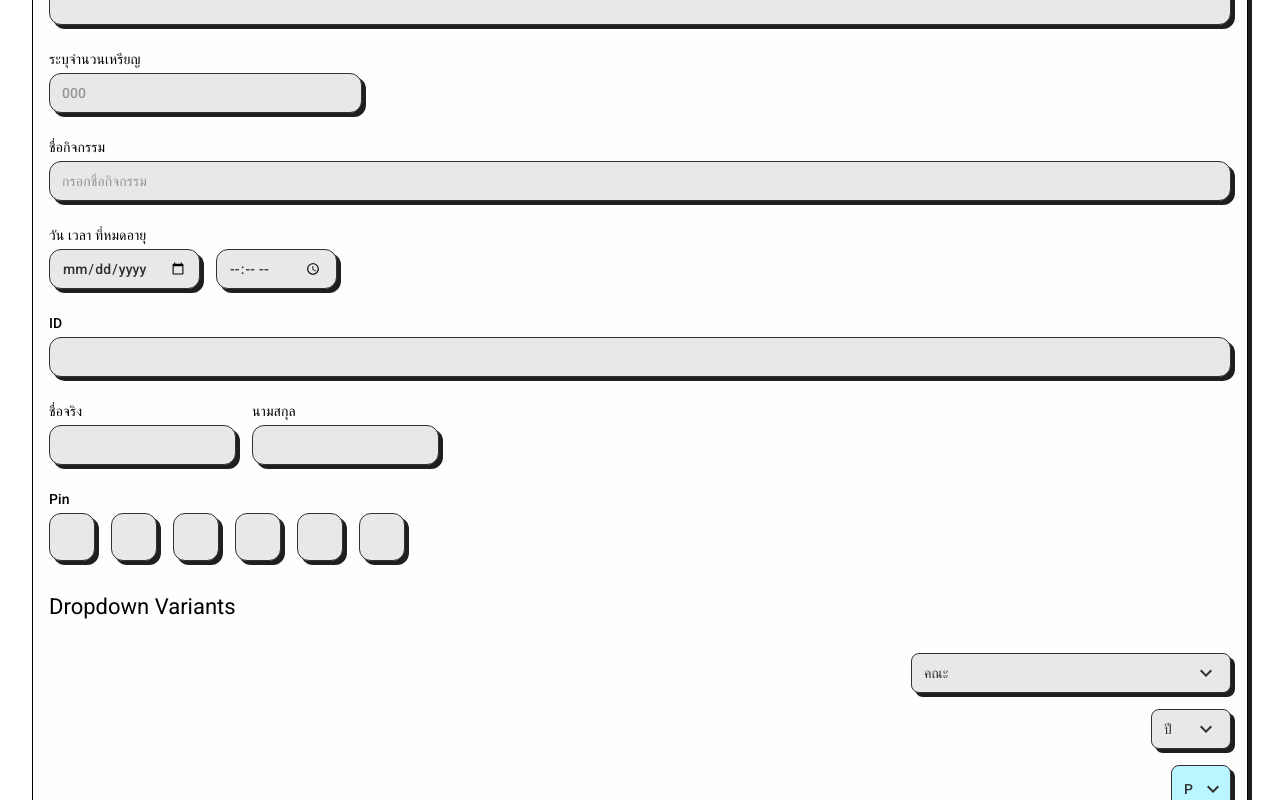
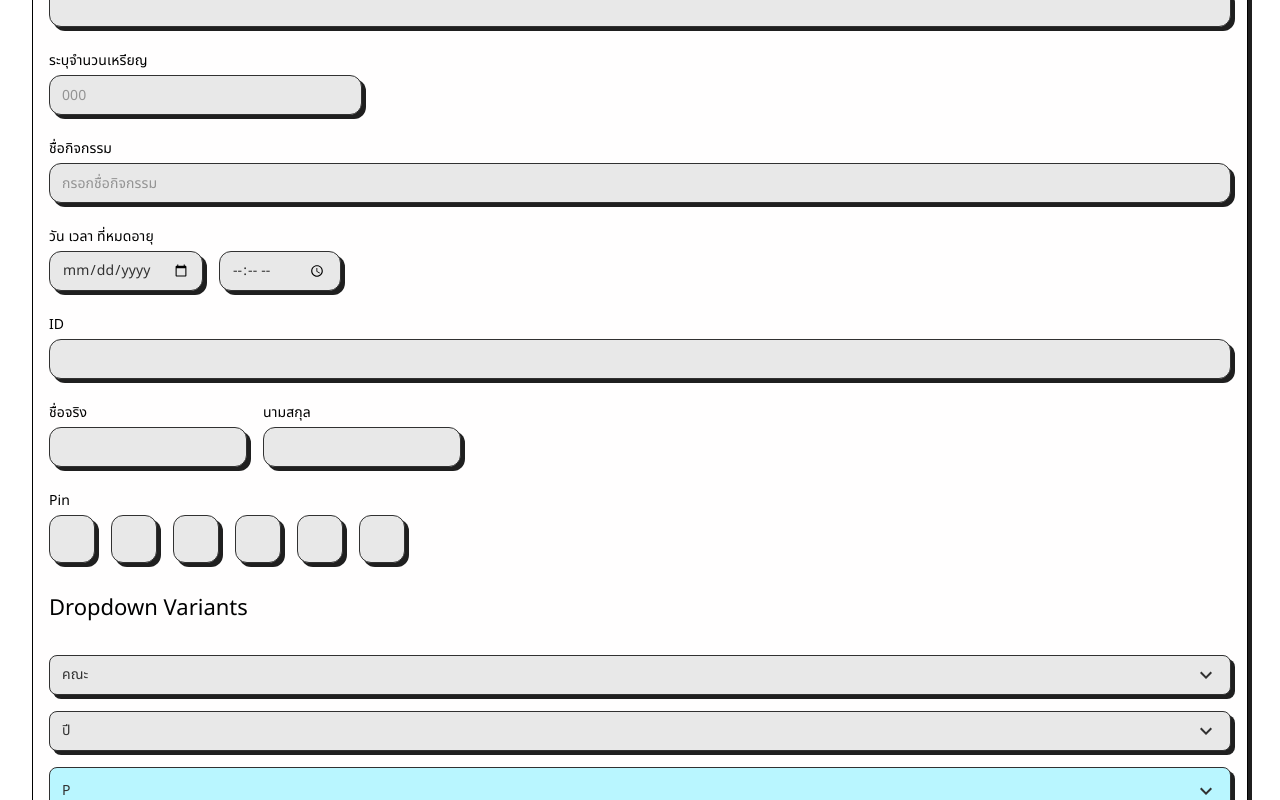
Before and after one commit to isd-sgcu/cucm25-frontend, a React (Vite) app: page /chore in a window 1280 px wide. Shown: the part 2670-3470 px from the top of the page. Built offline with nearby package versions, Linux system fonts and the light colour scheme.

Commit message:
fix: style components

```diff
--- a/src/components/ui/dropdown-menu.tsx
+++ b/src/components/ui/dropdown-menu.tsx
@@ -53,15 +53,15 @@ function DropdownMenu({ children, size, color, ...props }: DropdownMenuProps) {
 
 const dropdownTriggerVariants = cva(
   "rounded-lg border bg-transparent bg-grey w-full px-3 py-1 outline-none text-black shadow-make-cartoonish " +
-    "disabled:cursor-not-allowed min-w-0 disabled:opacity-50 title-small cursor-pointer " +
-    "flex items-center justify-between gap-2",
+    "disabled:cursor-not-allowed min-w-0 disabled:opacity-50 title-small cursor-pointer" +
+    "flex text-left wrap-break-word whitespace-normal",
   {
     variants: {
       dropdownSize: {
-        default: "w-full h-10",
-        sm: "w-[60px] h-12",
-        md: "w-[80px] h-10",
-        lg: "w-[320px] h-10",
+        default: "max-w-full h-10",
+        sm: "min-w-[60px] h-12",
+        md: "min-w-[105px] h-10",
+        lg: "min-w-[320px] h-10",
       },
     },
     defaultVariants: {
@@ -78,33 +78,36 @@ interface DropdownMenuTriggerProps
 function DropdownMenuTrigger({
   className,
   children,
-  dropdownSize,
   ...props
 }: DropdownMenuTriggerProps) {
   const { open, size } = React.useContext(DropdownMenuContext);
-  const finalSize = dropdownSize || size;
 
   return (
     <DropdownMenuPrimitive.Trigger
       data-slot="dropdown-menu-trigger"
       className={cn(
-        dropdownTriggerVariants({ dropdownSize: finalSize }),
+        dropdownTriggerVariants({ dropdownSize: size }),
+        "flex items-center justify-between",
         className
       )}
       {...props}
     >
-      {children}
+      <span className="flex-1 overflow-hidden whitespace-nowrap text-ellipsis">
+        {children}
+      </span>
+
+      {/* Icon always pinned to right */}
       {open ? (
-        <ExpandLess className="h-4 w-4 shrink-0" />
+        <ExpandLess className="h-4 w-4 shrink-0 ml-2" />
       ) : (
-        <ExpandMore className="h-4 w-4 shrink-0" />
+        <ExpandMore className="h-4 w-4 shrink-0 ml-2" />
       )}
     </DropdownMenuPrimitive.Trigger>
   );
 }
 
 const dropdownContentVariants = cva(
-  "bg-white border shadow-make-cartoonish min-w-0 " +
+  "bg-white border shadow-make-cartoonish " +
     "data-[state=open]:animate-in data-[state=closed]:animate-out " +
     "data-[state=closed]:fade-out-0 data-[state=open]:fade-in-0 " +
     "data-[state=closed]:zoom-out-95 data-[state=open]:zoom-in-95 " +
@@ -112,14 +115,15 @@ const dropdownContentVariants = cva(
     "data-[side=left]:slide-in-from-left-2 " +
     "data-[side=right]:slide-in-from-right-2 " +
     "data-[side=top]:slide-in-from-top-2 " +
-    "z-50 overflow-x-hidden overflow-y-auto rounded-lg border p-2",
+    "z-50 overflow-x-hidden overflow-y-auto rounded-lg border p-2 " +
+    "w-[var(--radix-dropdown-menu-trigger-width)]",
   {
     variants: {
       dropdownSize: {
-        default: "w-full",
-        sm: "w-[160px]",
-        md: "w-[160px]",
-        lg: "w-[320px]",
+        default: "max-w-full",
+        sm: "max-w-[200px]",
+        md: "max-w-[240px]",
+        lg: "max-w-[320px]",
       },
     },
     defaultVariants: {
@@ -138,11 +142,9 @@ function DropdownMenuContent({
   side = "bottom",
   align = "start",
   sideOffset = 4,
-  dropdownSize,
   ...props
 }: DropdownMenuContentProps) {
   const { size } = React.useContext(DropdownMenuContext);
-  const finalSize = dropdownSize || size;
 
   return (
     <DropdownMenuPrimitive.Portal>
@@ -152,7 +154,7 @@ function DropdownMenuContent({
         align={align}
         sideOffset={sideOffset}
         className={cn(
-          dropdownContentVariants({ dropdownSize: finalSize }),
+          dropdownContentVariants({ dropdownSize: size }),
           className
         )}
         {...props}
@@ -162,7 +164,9 @@ function DropdownMenuContent({
 }
 
 const dropdownItemVariants = cva(
-  "relative flex cursor-pointer min-w-0 w-full select-none data-[highlighted]:shadow-make-cartoonish items-center gap-2 rounded-full px-3 py-1 body-large outline-hidden transition-colors data-disabled:pointer-events-none",
+  "relative flex cursor-pointer min-w-0 max-w-full select-none items-center gap-2 rounded-full px-3 py-1 body-large outline-hidden" +
+    "transition-colors data-disabled:pointer-events-none" +
+    "flex text-left wrap-break-word whitespace-normal",
   {
     variants: {
       color: {
@@ -187,10 +191,10 @@ const dropdownItemVariants = cva(
           "text-black data-[highlighted]:bg-green data-[highlighted]:text-white",
       },
       dropdownSize: {
-        default: "h-14",
-        sm: "h-14",
-        md: "h-14",
-        lg: "h-14",
+        default: "min-h-[40px]",
+        sm: "min-h-[36px]",
+        md: "min-h-[40px]",
+        lg: "min-h-[44px]",
       },
     },
     defaultVariants: {
@@ -208,18 +212,16 @@ type DropdownMenuItemProps = React.ComponentProps<
 function DropdownMenuItem({
   className,
   color,
-  dropdownSize,
   ...props
 }: DropdownMenuItemProps) {
   const context = React.useContext(DropdownMenuContext);
   const finalColor = color || context.color || "purple";
-  const finalSize = dropdownSize || context.size;
 
   return (
     <DropdownMenuPrimitive.Item
       data-slot="dropdown-menu-item"
       className={cn(
-        dropdownItemVariants({ color: finalColor, dropdownSize: finalSize }),
+        dropdownItemVariants({ color: finalColor, dropdownSize: context.size }),
         className
       )}
       {...props}
--- a/src/components/ui/input.tsx
+++ b/src/components/ui/input.tsx
@@ -22,7 +22,7 @@ const inputVariants = cva(
 
 export interface InputProps
   extends React.ComponentProps<"input">,
-    VariantProps<typeof inputVariants> {
+  VariantProps<typeof inputVariants> {
   label?: string;
   labelClassName?: string;
   inputClassName?: string;
@@ -38,11 +38,13 @@ const Input = React.forwardRef<HTMLInputElement, InputProps>(
       inputSize,
       inputClassName,
       id,
+      readOnly,
       ...props
     },
     ref
   ) => {
-    const inputId = id ?? React.useId();
+    const generatedId = React.useId();
+    const inputId = id ?? generatedId;
 
     return (
       <div className={cn("flex flex-col gap-1", containerClassName)}>
@@ -58,7 +60,12 @@ const Input = React.forwardRef<HTMLInputElement, InputProps>(
         <input
           id={inputId}
           ref={ref}
-          className={cn(inputVariants({ inputSize }), inputClassName)}
+          className={cn(
+            inputVariants({ inputSize }),
+            "read-only:cursor-default read-only:pointer-events-none read-only:focus:outline-none read-only:caret-transparent",
+            inputClassName
+          )}
+          readOnly={readOnly}
           {...props}
         />
       </div>
--- a/src/index.css
+++ b/src/index.css
@@ -1,14 +1,47 @@
-@import url("https://fonts.googleapis.com/css2?family=Roboto:ital,wght@0,100..900;1,100..900&display=swap");
+@import url("https://fonts.googleapis.com/css2?family=Noto+Sans+Thai&display=swap");
 
 @import "tailwindcss";
 
+:root {
+  --font-noto: "Noto Sans Thai", sans-serif;
+
+  --purple: #746aaf;
+  --pink: #edb9f9;
+  --light-pink: #ffc0f0;
+  --vivid-pink: #d74bf0;
+  --light-blue: #b9f6ff;
+  --yellow: #ffdf72;
+  --light-yellow: #fff4be;
+  --white: #fffefe;
+  --grey: #e8e8e8;
+  --deep-grey: #cecece;
+  --deep-deep-grey: #939393;
+  --black: #313131;
+  --red: #e76744;
+  --green: #67a951;
+
+  --shadow-elevation-1: 0px 1px 3px 1px rgba(0, 0, 0, 0.15),
+    0px 1px 2px 0px rgba(0, 0, 0, 0.3);
+  --shadow-elevation-2: 0px 2px 6px 2px rgba(0, 0, 0, 0.15),
+    0px 1px 2px 0px rgba(0, 0, 0, 0.3);
+
+  --shadow-make-cartoonish-1: 1px 1px 0 #1f1f1f;
+  --shadow-make-cartoonish-2: 2px 2px 0 #1f1f1f;
+  --shadow-make-cartoonish-4: 4px 4px 0 #1f1f1f;
+
+  --shadow-make-cartoonish: 4px 4px 0 #1f1f1f;
+}
+
 @theme inline {
+  --font-noto: "Noto Sans Thai", sans-serif;
+
   --color-purple: #746aaf;
   --color-pink: #edb9f9;
   --color-light-pink: #ffc0f0;
   --color-vivid-pink: #d74bf0;
   --color-light-blue: #b9f6ff;
   --color-yellow: #ffdf72;
+  --color-light-yellow: #fff4be;
   --color-white: #fffefe;
   --color-grey: #e8e8e8;
   --color-deep-grey: #cecece;
@@ -21,11 +54,16 @@
     0px 1px 2px 0px rgba(0, 0, 0, 0.3);
   --shadow-elevation-2: 0px 2px 6px 2px rgba(0, 0, 0, 0.15),
     0px 1px 2px 0px rgba(0, 0, 0, 0.3);
-  --shadow-make-cartoonish: 4px 4px 0 #1f1f1f; /* Don't forget to add border to make things be cartoonish xd */
+
+  --shadow-make-cartoonish-1: 1px 1px 0 #1f1f1f;
+  --shadow-make-cartoonish-2: 2px 2px 0 #1f1f1f;
+  --shadow-make-cartoonish-4: 4px 4px 0 #1f1f1f;
+
+  --shadow-make-cartoonish: 4px 4px 0 #1f1f1f;
 }
 
 .display-large {
-  font-family: "Roboto", sans-serif;
+  font-family: var(--font-noto);
   font-weight: 400;
   font-size: 57px;
   line-height: 64px;
@@ -33,7 +71,7 @@
 }
 
 .display-medium {
-  font-family: "Roboto", sans-serif;
+  font-family: var(--font-noto);
   font-weight: 400;
   font-size: 45px;
   line-height: 52px;
@@ -41,7 +79,7 @@
 }
 
 .display-small {
-  font-family: "Roboto", sans-serif;
+  font-family: var(--font-noto);
   font-weight: 400;
   font-size: 36px;
   line-height: 44px;
@@ -49,7 +87,7 @@
 }
 
 .display-large-emphasized {
-  font-family: "Roboto", sans-serif;
+  font-family: var(--font-noto);
   font-weight: 500;
   font-size: 57px;
   line-height: 64px;
@@ -57,7 +95,7 @@
 }
 
 .display-medium-emphasized {
-  font-family: "Roboto", sans-serif;
+  font-family: var(--font-noto);
   font-weight: 500;
   font-size: 45px;
   line-height: 52px;
@@ -65,7 +103,7 @@
 }
 
 .display-small-emphasized {
-  font-family: "Roboto", sans-serif;
+  font-family: var(--font-noto);
   font-weight: 500;
   font-size: 36px;
   line-height: 44px;
@@ -73,7 +111,7 @@
 }
 
 .headline-large {
-  font-family: "Roboto", sans-serif;
+  font-family: var(--font-noto);
   font-weight: 400;
   font-size: 32px;
   line-height: 40px;
@@ -81,7 +119,7 @@
 }
 
 .headline-medium {
-  font-family: "Roboto", sans-serif;
+  font-family: var(--font-noto);
   font-weight: 400;
   font-size: 28px;
   line-height: 36px;
@@ -89,7 +127,7 @@
 }
 
 .headline-small {
-  font-family: "Roboto", sans-serif;
+  font-family: var(--font-noto);
   font-weight: 400;
   font-size: 24px;
   line-height: 32px;
@@ -97,7 +135,7 @@
 }
 
 .headline-large-emphasized {
-  font-family: "Roboto", sans-serif;
+  font-family: var(--font-noto);
   font-weight: 500;
   font-size: 32px;
   line-height: 40px;
@@ -105,7 +143,7 @@
 }
 
 .headline-medium-emphasized {
-  font-family: "Roboto", sans-serif;
+  font-family: var(--font-noto);
   font-weight: 500;
   font-size: 28px;
   line-height: 36px;
@@ -113,7 +151,7 @@
 }
 
 .headline-small-emphasized {
-  font-family: "Roboto", sans-serif;
+  font-family: var(--font-noto);
   font-weight: 500;
   font-size: 24px;
   line-height: 32px;
@@ -121,7 +159,7 @@
 }
 
 .title-large {
-  font-family: "Roboto", sans-serif;
+  font-family: var(--font-noto);
   font-weight: 400;
   font-size: 22px;
   line-height: 28px;
@@ -129,7 +167,7 @@
 }
 
 .title-medium {
-  font-family: "Roboto", sans-serif;
+  font-family: var(--font-noto);
   font-weight: 500;
   font-size: 16px;
   line-height: 24px;
@@ -137,7 +175,7 @@
 }
 
 .title-small {
-  font-family: "Roboto", sans-serif;
+  font-family: var(--font-noto);
   font-weight: 500;
   font-size: 14px;
   line-height: 20px;
@@ -145,7 +183,7 @@
 }
 
 .title-large-emphasized {
-  font-family: "Roboto", sans-serif;
+  font-family: var(--font-noto);
   font-weight: 500;
   font-size: 22px;
   line-height: 28px;
@@ -153,7 +191,7 @@
 }
 
 .title-medium-emphasized {
-  font-family: "Roboto", sans-serif;
+  font-family: var(--font-noto);
   font-weight: 700;
   font-size: 16px;
   line-height: 24px;
@@ -161,7 +199,7 @@
 }
 
 .title-small-emphasized {
-  font-family: "Roboto", sans-serif;
+  font-family: var(--font-noto);
   font-weight: 700;
   font-size: 14px;
   line-height: 20px;
@@ -169,7 +207,7 @@
 }
 
 .label-large {
-  font-family: "Roboto", sans-serif;
+  font-family: var(--font-noto);
   font-weight: 500;
   font-size: 14px;
   line-height: 20px;
@@ -177,7 +215,7 @@
 }
 
 .label-medium {
-  font-family: "Roboto", sans-serif;
+  font-family: var(--font-noto);
   font-weight: 500;
   font-size: 12px;
   line-height: 16px;
@@ -185,7 +223,7 @@
 }
 
 .label-small {
-  font-family: "Roboto", sans-serif;
+  font-family: var(--font-noto);
   font-weight: 500;
   font-size: 11px;
   line-height: 16px;
@@ -193,7 +231,7 @@
 }
 
 .label-large-emphasized {
-  font-family: "Roboto", sans-serif;
+  font-family: var(--font-noto);
   font-weight: 700;
   font-size: 14px;
   line-height: 20px;
@@ -201,7 +239,7 @@
 }
 
 .label-medium-emphasized {
-  font-family: "Roboto", sans-serif;
+  font-family: var(--font-noto);
   font-weight: 700;
   font-size: 12px;
   line-height: 16px;
@@ -209,7 +247,7 @@
 }
 
 .label-small-emphasized {
-  font-family: "Roboto", sans-serif;
+  font-family: var(--font-noto);
   font-weight: 700;
   font-size: 11px;
   line-height: 16px;
@@ -217,7 +255,7 @@
 }
 
 .body-large {
-  font-family: "Roboto", sans-serif;
+  font-family: var(--font-noto);
   font-weight: 400;
   font-size: 16px;
   line-height: 24px;
@@ -225,7 +263,7 @@
 }
 
 .body-medium {
-  font-family: "Roboto", sans-serif;
+  font-family: var(--font-noto);
   font-weight: 400;
   font-size: 14px;
   line-height: 20px;
@@ -233,7 +271,7 @@
 }
 
 .body-small {
-  font-family: "Roboto", sans-serif;
+  font-family: var(--font-noto);
   font-weight: 400;
   font-size: 12px;
   line-height: 16px;
@@ -241,7 +279,7 @@
 }
 
 .body-large-emphasized {
-  font-family: "Roboto", sans-serif;
+  font-family: var(--font-noto);
   font-weight: 500;
   font-size: 16px;
   line-height: 24px;
@@ -249,7 +287,7 @@
 }
 
 .body-medium-emphasized {
-  font-family: "Roboto", sans-serif;
+  font-family: var(--font-noto);
   font-weight: 500;
   font-size: 14px;
   line-height: 20px;
@@ -257,7 +295,7 @@
 }
 
 .body-small-emphasized {
-  font-family: "Roboto", sans-serif;
+  font-family: var(--font-noto);
   font-weight: 500;
   font-size: 12px;
   line-height: 16px;
@@ -266,6 +304,6 @@
 
 @layer base {
   html {
-    font-family: "Roboto", sans-serif;
+    font-family: var(--font-noto);
   }
 }
```
